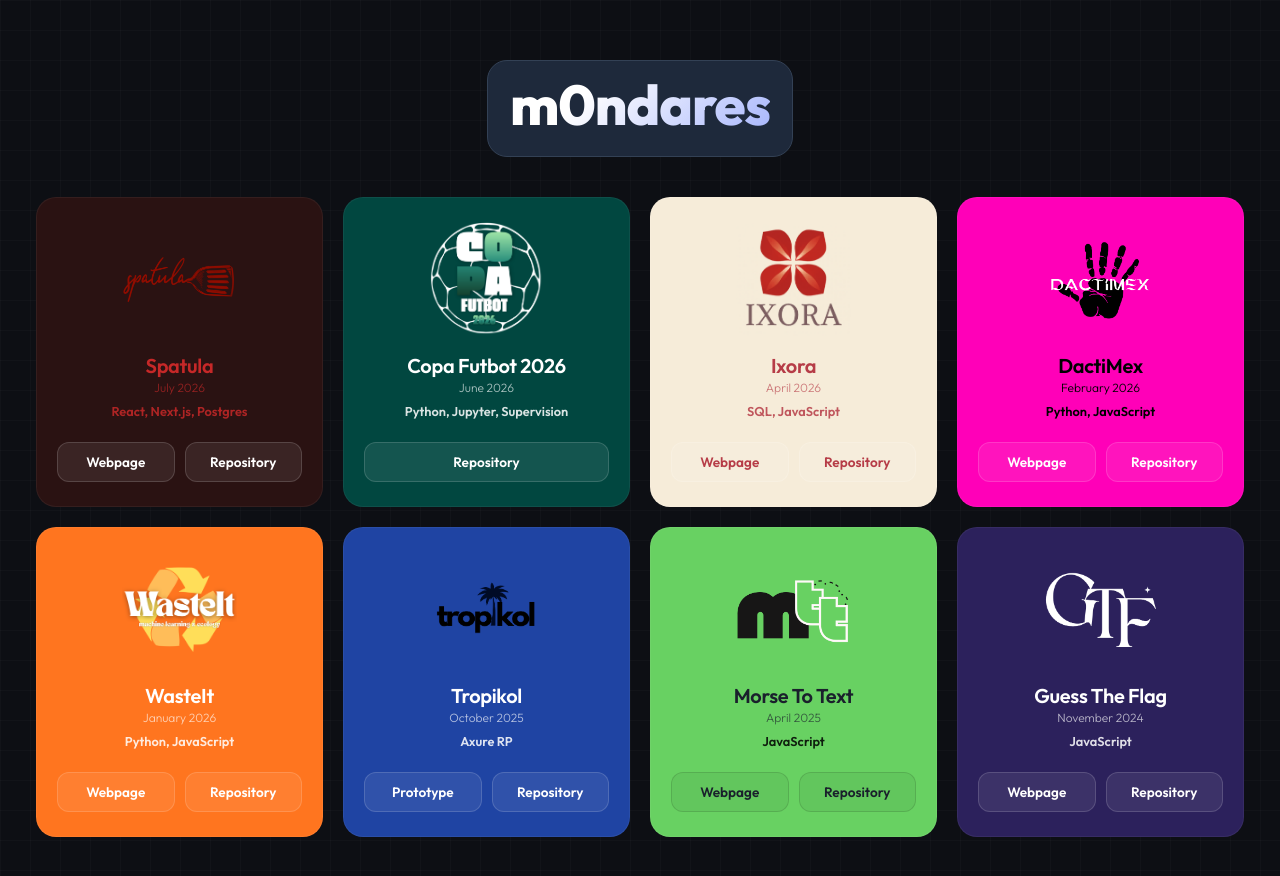
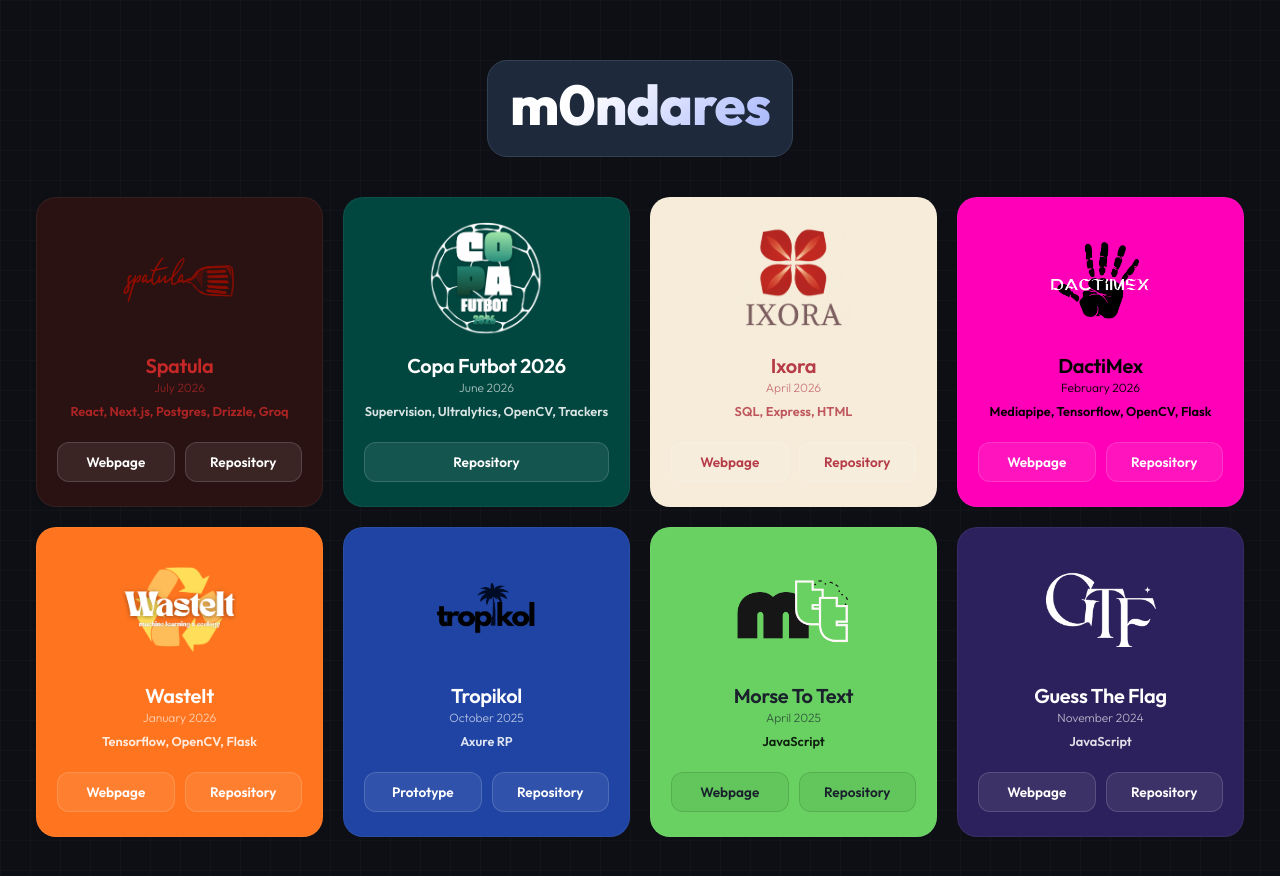
Before and after one commit to M0ndares/M0ndares.github.io, a plain HTML site: page main.html in a window 1280 px wide. Drawn offline with Linux system fonts and the light colour scheme.

Commit message:
+ cambio de formato

```diff
--- a/main.html
+++ b/main.html
@@ -33,7 +33,7 @@
                 <div class="project-info">
                     <h2>Spatula</h2>
                     <span class="project-date">July 2026</span>
-                    <p class="project-tech">React, Next.js, Postgres</p>
+                    <p class="project-tech">React, Next.js, Postgres, Drizzle, Groq</p>
                 </div>
             </div>
             <div class="card-actions">
@@ -51,7 +51,7 @@
                 <div class="project-info">
                     <h2>Copa Futbot 2026</h2>
                     <span class="project-date">June 2026</span>
-                    <p class="project-tech">Python, Jupyter, Supervision</p>
+                    <p class="project-tech">Supervision, Ultralytics, OpenCV, Trackers</p>
                 </div>
             </div>
             <div class="card-actions">
@@ -67,7 +67,7 @@
                 <div class="project-info">
                     <h2>Ixora</h2>
                     <span class="project-date">April 2026</span>
-                    <p class="project-tech">SQL, JavaScript</p>
+                    <p class="project-tech">SQL, Express, HTML</p>
                 </div>
             </div>
             <div class="card-actions">
@@ -84,7 +84,7 @@
                 <div class="project-info">
                     <h2>DactiMex</h2>
                     <span class="project-date">February 2026</span>
-                    <p class="project-tech">Python, JavaScript</p>
+                    <p class="project-tech">Mediapipe, Tensorflow, OpenCV, Flask </p>
                 </div>
             </div>
             <div class="card-actions">
@@ -101,7 +101,7 @@
                 <div class="project-info">
                     <h2>WasteIt</h2>
                     <span class="project-date">January 2026</span>
-                    <p class="project-tech">Python, JavaScript</p>
+                    <p class="project-tech">Tensorflow, OpenCV, Flask</p>
                 </div>
             </div>
             <div class="card-actions">
```
